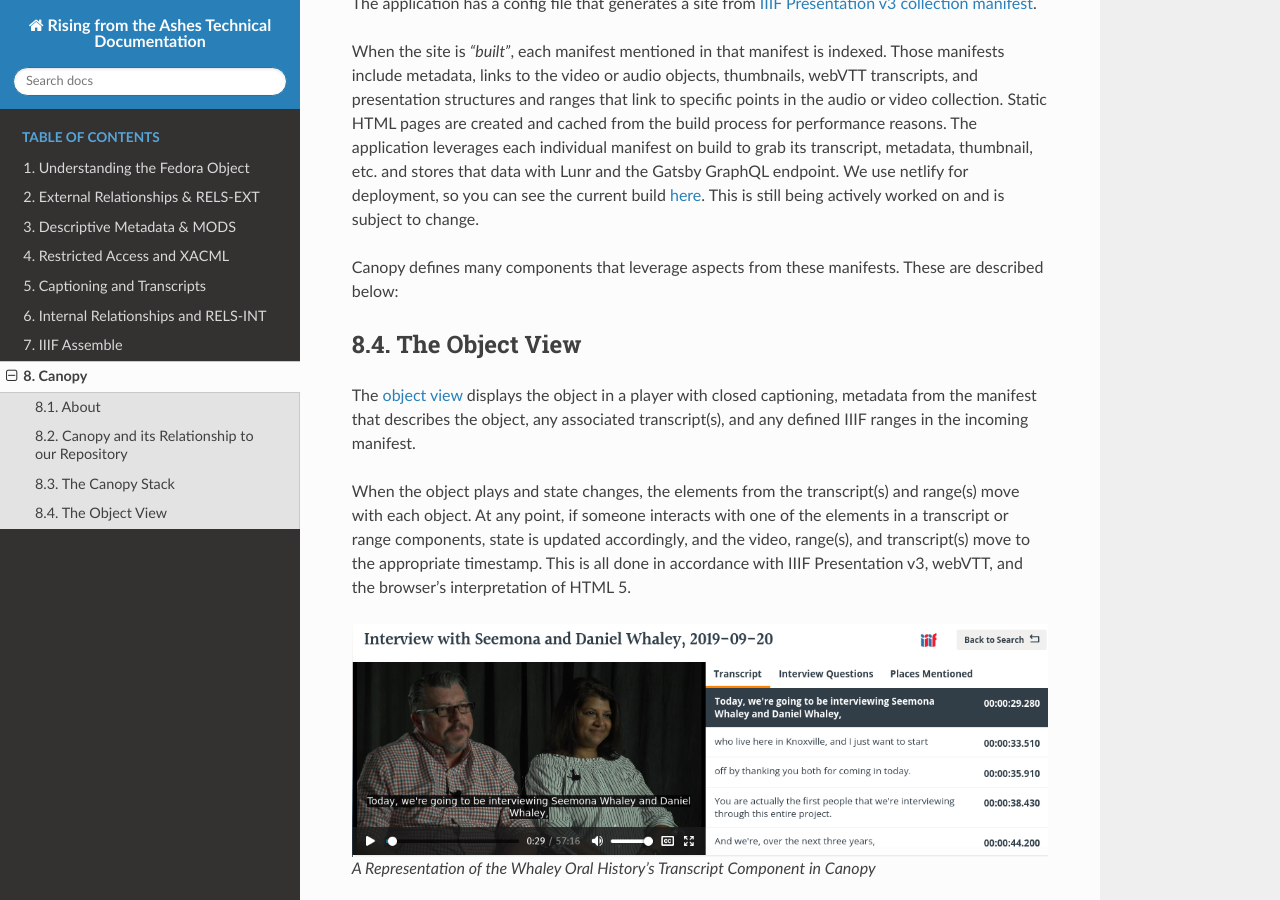
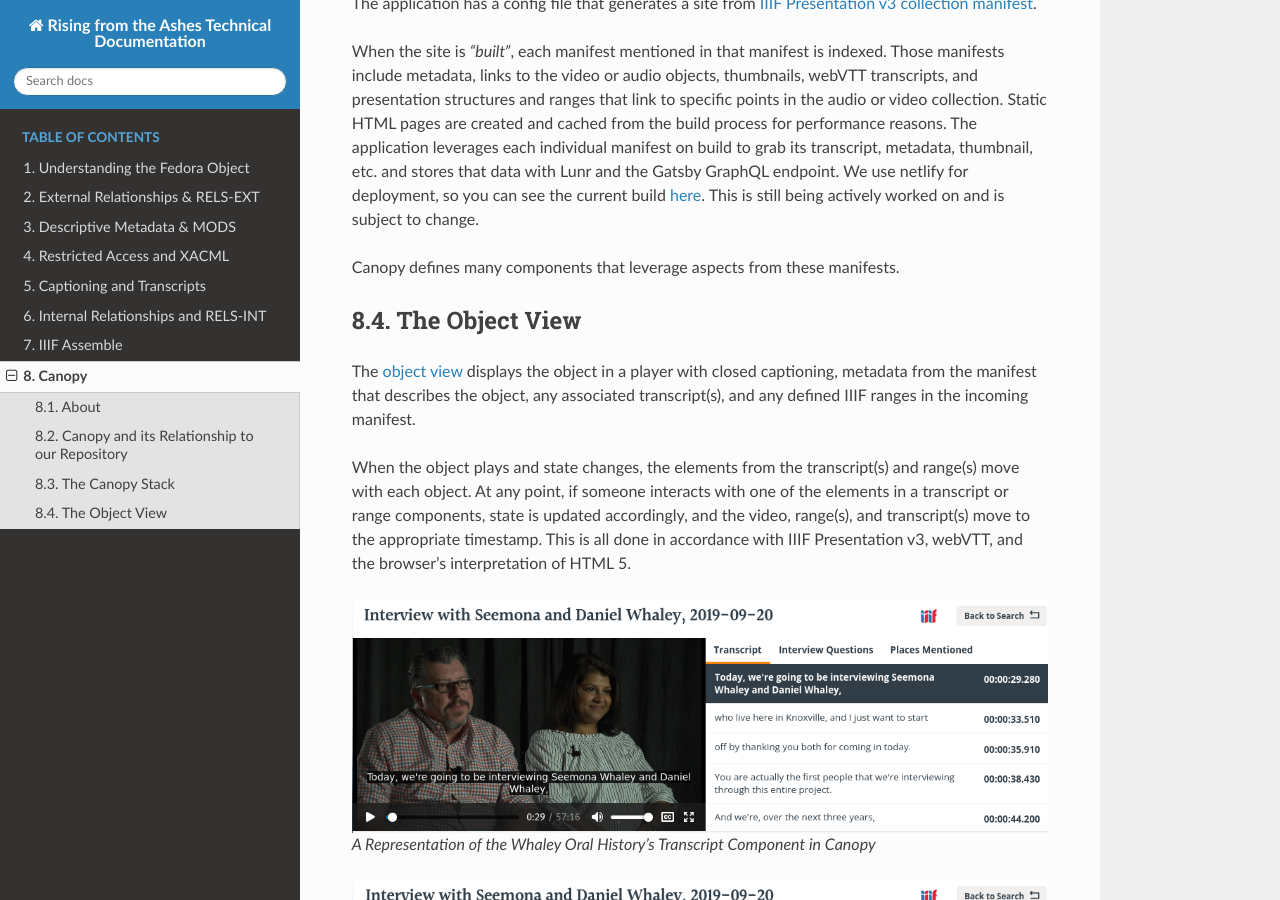
Before and after one commit to markpbaggett/rfta_data_models, a Sphinx documentation site: the page built from docs/source/data/8_canopy.rst, in a window 1280 px wide and 900 px high, scrolled down 1724 px. Built offline with Sphinx 7.4.7 and the Read the Docs theme 2.0.0, drawn with Linux system fonts in a browser that asks for light colours.

Commit message:
Drop expectation.

```diff
--- a/docs/source/data/8_canopy.rst
+++ b/docs/source/data/8_canopy.rst
@@ -51,7 +51,7 @@
 can see the current build `here <https://iiif-canopy.netlify.app/>`_. This is still being actively worked on and is
 subject to change.
 
-Canopy defines many components that leverage aspects from these manifests. These are described below:
+Canopy defines many components that leverage aspects from these manifests.
 
 The Object View
 ---------------
```
